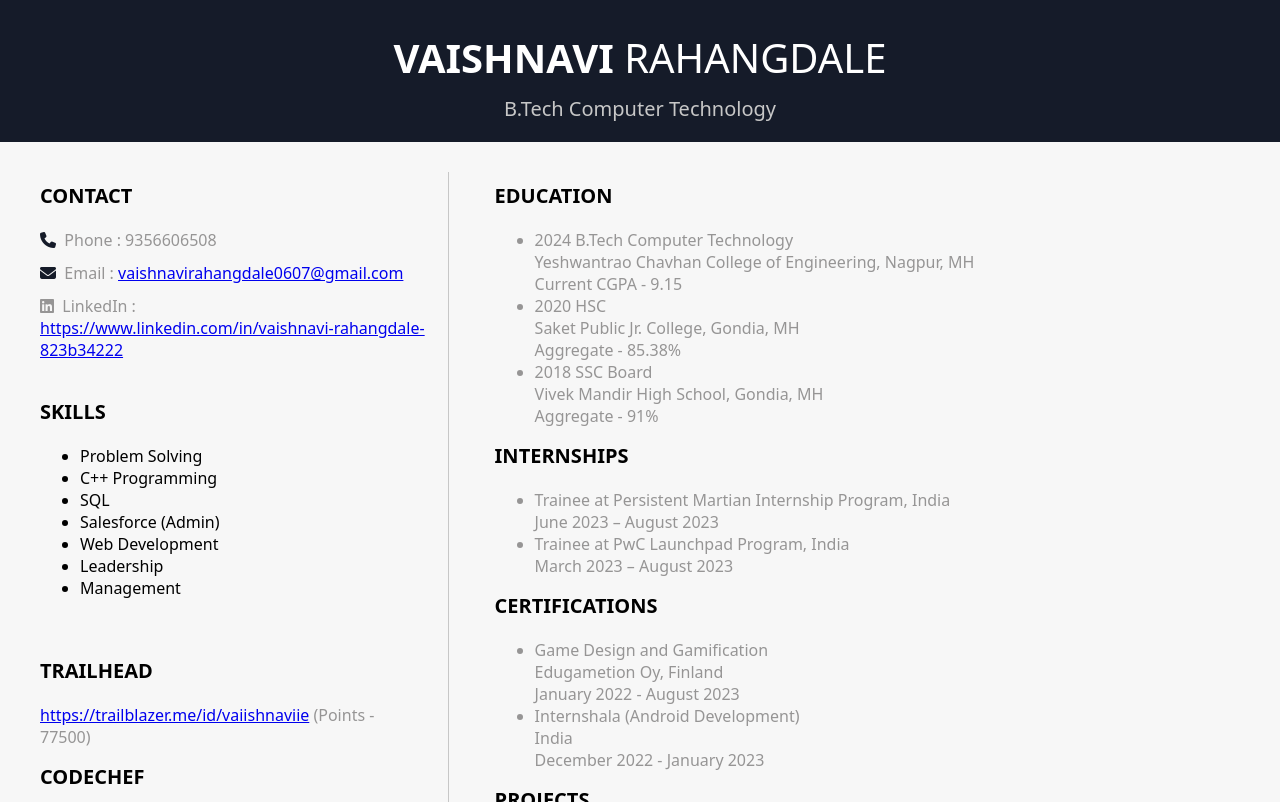
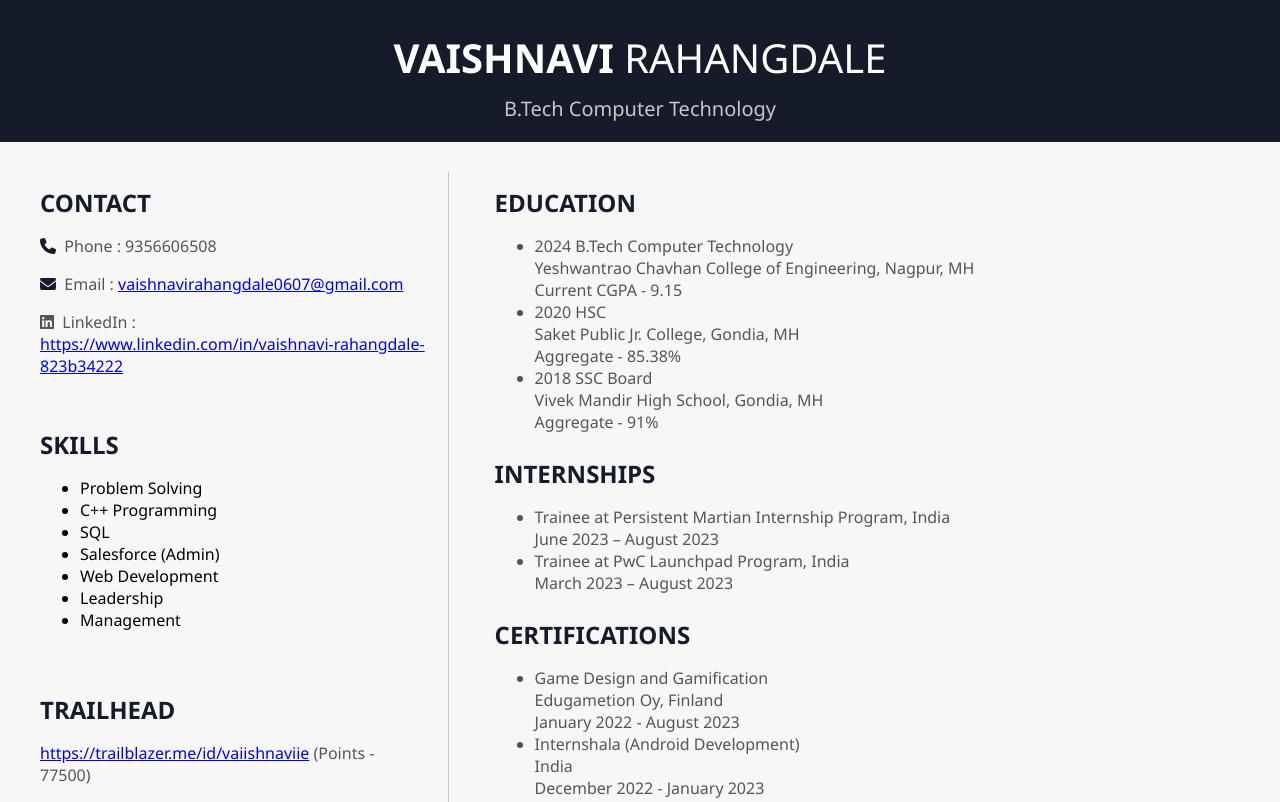
Before and after one commit to Vaiishnaviie/My_resume.github.io, a plain HTML site: page index.html in a window 1280 px wide. Shown: the top 802 px of the page. Drawn offline with Linux system fonts and the light colour scheme.

Commit message:
style.css

```diff
--- a/style.css
+++ b/style.css
@@ -1,86 +1,108 @@
-body{
-	margin:0px;
-	padding: 0px;
+body {
+    margin: 0;
+    padding: 0;
     background-image: radial-gradient(#f7f7f7 25%, #f7f7f7 75%);
-	font-family: system-ui;
+    font-family: 'Segoe UI', Tahoma, Geneva, Verdana, sans-serif;
 }
-.clearfix{
+
+.clearfix {
     clear: both;
 }
-.main{
+
+.main {
     height: 1150px;
     width: 800px;
     background-color: white;
     box-shadow: 5px 7px 15px 5px #b9b6b6;
     margin: 20px auto;
 }
-.top-section{
+
+.top-section {
     background-color: #151b29;
     text-align: center;
     padding: 20px;
 }
-.profile{
+
+.profile {
     width: 150px;
     border-radius: 50%;
 }
-.p1{
+
+.p1 {
     color: white;
     font-size: 40px;
-	font-weight:bold;
-	margin: 0px;
+    font-weight: bold;
+    margin: 0;
     margin-top: 10px;
 }
-.p1 span{
+
+.p1 span {
     font-weight: 100;
     color: white;
 }
-.p2{
+
+.p2 {
     font-size: 20px;
     color: #c7c7c7;
-	margin: 0px;
+    margin: 0;
     margin-top: 10px;
 }
-.col-div-4{
+
+.col-div-4 {
     width: 35%;
     float: left;
 }
-.col-div-8{
+
+.col-div-8 {
     width: 62%;
     float: left;
 }
-.line{
+
+.line {
     border-left: 1px solid #c7c7c7;
     height: 800px;
     width: 2%;
     margin-top: 30px;
     float: left;
 }
-.content-box{
+
+.content-box {
     padding: 20px;
 }
-.head{
-	font-size: 20px;
+
+.head {
+    font-size: 24px;
     text-transform: uppercase;
-	font-weight: 600;
+    font-weight: 700;
+    color: #151b29;
+    margin-bottom: 10px;
 }
-.p3{
-	color: #969595;
-	margin-bottom: -5px;
+
+.p3 {
+    color: #555;
+    margin-bottom: 5px;
 }
-.fa{
+
+.fa {
     color: #151b29;
 }
-.skills{
+
+.skills {
     margin-left: -20px;
-	margin-bottom: 0px;
+    margin-bottom: 10px;
+    list-style-type: none;
 }
-.skills li{
+
+.skills li {
     padding: 5px;
 }
-.skills li span{
-	color: #969595;
+
+.skills li span {
+    color: #555;
 }
-.p-4{
+
+.p-4 {
     font-size: 14px;
-	color: #969595
+    color: #555;
+    line-height: 1.6;
 }
```
Lines whose indentation alone changed are shown as unchanged.
